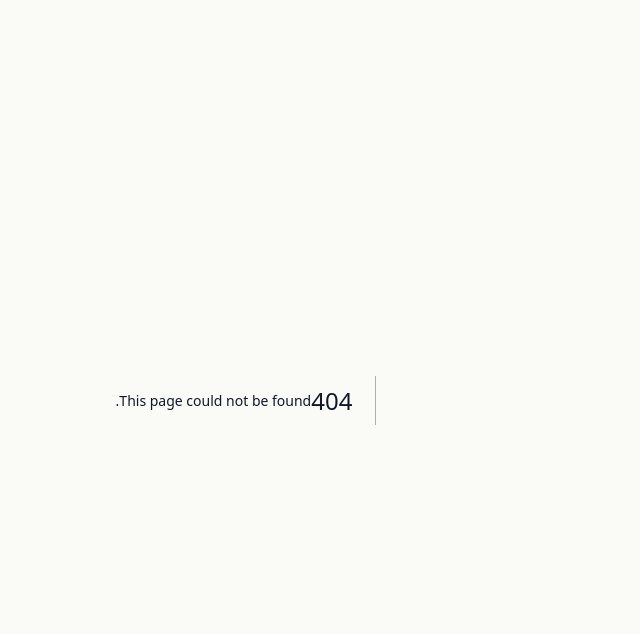
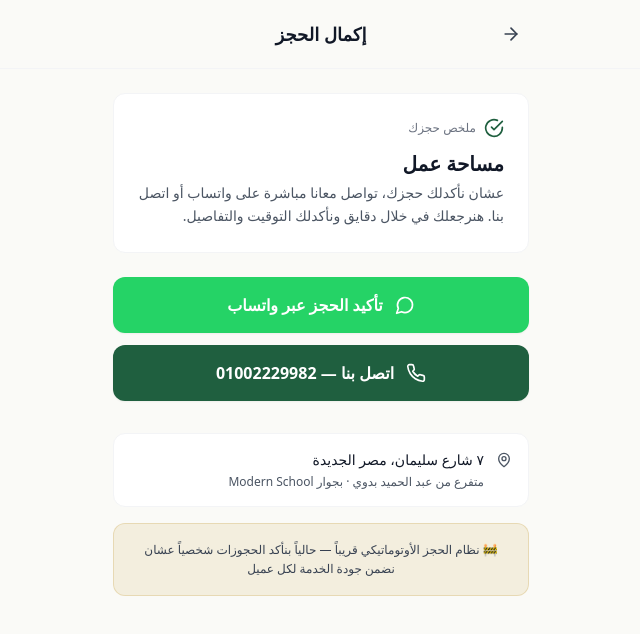
Before and after one commit to Madmonah/madmona-app, a Next.js app: page /book in a window 1280 px wide. Before the commit this address had no page. Shown: the top 634 px of the page, without its empty margins (426-1066 px from the left). Built offline with nearby package versions, Linux system fonts and the light colour scheme.

Commit message:
feat: Supabase singleton typing + /book page (WhatsApp confirmation flow)

```diff
--- a/next.config.mjs
+++ b/next.config.mjs
@@ -1,15 +1,7 @@
 /** @type {import('next').NextConfig} */
 const nextConfig = {
-  // TODO: Re-enable strict TS checking after refactoring auth/page.tsx
-  // to use Database['public']['Tables']['users']['Insert'] type assertions
-  // directly at the call sites. The createClient<Database>() generics don't
-  // survive being returned from a helper function.
-  typescript: {
-    ignoreBuildErrors: true,
-  },
-  eslint: {
-    ignoreDuringBuilds: true,
-  },
+  // Strict TS checking enabled — Supabase client now uses singleton pattern
+  // which preserves the Database generic types correctly across module boundaries
   images: {
     domains: ['media.canva.com', 'mjhflxpxunwycbiquoig.supabase.co'],
     formats: ['image/avif', 'image/webp'],
--- /dev/null
+++ b/src/app/book/page.tsx
@@ -0,0 +1,144 @@
+'use client'
+
+import { Suspense } from 'react'
+import { useSearchParams, useRouter } from 'next/navigation'
+import { ArrowRight, MessageCircle, Phone, MapPin, CheckCircle } from 'lucide-react'
+
+type SpaceId = 'indoor-coworking' | 'outdoor-garden' | 'private-office' | 'meeting-room'
+
+const SPACE_NAMES: Record<SpaceId, string> = {
+  'indoor-coworking': 'المساحة المشتركة الداخلية',
+  'outdoor-garden': 'الجاردن',
+  'private-office': 'الأوفيس الخاص',
+  'meeting-room': 'غرفة الاجتماعات',
+}
+
+const PRICING_TYPE_NAMES: Record<string, string> = {
+  hourly: 'بالساعة',
+  daily: 'باليوم',
+  package: 'باكدج',
+  monthly: 'بالشهر',
+  'hourly-4': 'بالساعة (٤ أشخاص)',
+  'hourly-8': 'بالساعة (٨ أشخاص)',
+}
+
+interface BookingData {
+  spaceId: SpaceId
+  pricingType: string
+}
+
+function BookingContent() {
+  const searchParams = useSearchParams()
+  const router = useRouter()
+
+  let bookingData: BookingData | null = null
+  try {
+    const spaceParam = searchParams.get('space')
+    if (spaceParam) {
+      const parsed = JSON.parse(decodeURIComponent(spaceParam))
+      if (parsed && typeof parsed === 'object' && parsed.spaceId) {
+        bookingData = parsed as BookingData
+      }
+    }
+  } catch (e) {
+    // Invalid query — fall through to default
+  }
+
+  const spaceName = bookingData ? SPACE_NAMES[bookingData.spaceId] || 'مساحة عمل' : 'مساحة عمل'
+  const pricingName = bookingData ? PRICING_TYPE_NAMES[bookingData.pricingType] || '' : ''
+
+  const whatsappMessage = encodeURIComponent(
+    `أهلاً يا مضمونة 👋\n\nحابب أحجز:\n• ${spaceName}${pricingName ? `\n• ${pricingName}` : ''}\n\nممكن نتواصل لتأكيد التفاصيل والموعد؟`
+  )
+  const whatsappUrl = `https://wa.me/201002229982?text=${whatsappMessage}`
+
+  return (
+    <div className="min-h-screen bg-[#FAFAF7]" dir="rtl">
+      {/* Header */}
+      <header className="bg-[#FAFAF7] border-b border-gray-100 sticky top-0 z-40">
+        <div className="max-w-md mx-auto px-4 py-4 flex items-center justify-between">
+          <button
+            onClick={() => router.back()}
+            className="p-2 hover:bg-gray-50 rounded-full transition-colors"
+            aria-label="رجوع"
+          >
+            <ArrowRight className="w-5 h-5 text-gray-700" />
+          </button>
+          <h1 className="text-lg font-semibold text-gray-900">إكمال الحجز</h1>
+          <div className="w-9" />
+        </div>
+      </header>
+
+      <main className="max-w-md mx-auto px-4 py-6 pb-20">
+        {/* Booking Summary */}
+        <section className="bg-white rounded-xl border border-gray-100 p-6 mb-6">
+          <div className="flex items-center gap-2 mb-3">
+            <CheckCircle className="w-5 h-5 text-[#1F5F3F]" />
+            <span className="text-xs text-gray-500 font-medium">ملخص حجزك</span>
+          </div>
+          <h2 className="text-xl font-bold text-gray-900 mb-1">{spaceName}</h2>
+          {pricingName && (
+            <p className="text-sm text-[#B8860B] font-medium mb-3">{pricingName}</p>
+          )}
+          <p className="text-sm text-gray-600 leading-relaxed">
+            عشان نأكدلك حجزك، تواصل معانا مباشرة على واتساب أو اتصل بنا.
+            هنرجعلك في خلال دقايق ونأكدلك التوقيت والتفاصيل.
+          </p>
+        </section>
+
+        {/* CTA Buttons */}
+        <section className="space-y-3 mb-8">
+          <a
+            href={whatsappUrl}
+            target="_blank"
+            rel="noopener noreferrer"
+            className="flex items-center justify-center gap-3 w-full bg-[#25D366] text-white py-4 px-6 rounded-xl font-semibold hover:bg-[#25D366]/90 transition-colors shadow-sm"
+          >
+            <MessageCircle className="w-5 h-5" />
+            <span>تأكيد الحجز عبر واتساب</span>
+          </a>
+
+          <a
+            href="tel:01002229982"
+            className="flex items-center justify-center gap-3 w-full bg-[#1F5F3F] text-white py-4 px-6 rounded-xl font-semibold hover:bg-[#1F5F3F]/90 transition-colors shadow-sm"
+          >
+            <Phone className="w-5 h-5" />
+            <span>اتصل بنا — 01002229982</span>
+          </a>
+        </section>
+
+        {/* Location reminder */}
+        <section className="bg-white rounded-xl border border-gray-100 p-4 mb-4">
+          <div className="flex items-start gap-3">
+            <MapPin className="w-4 h-4 text-gray-600 mt-0.5 flex-shrink-0" />
+            <div>
+              <p className="text-sm font-medium text-gray-900">٧ شارع سليمان، مصر الجديدة</p>
+              <p className="text-xs text-gray-600 mt-1">متفرع من عبد الحميد بدوي · بجوار Modern School</p>
+            </div>
+          </div>
+        </section>
+
+        {/* Coming soon notice */}
+        <div className="p-4 bg-[#B8860B]/10 border border-[#B8860B]/20 rounded-xl">
+          <p className="text-xs text-gray-700 leading-relaxed text-center">
+            🚧 نظام الحجز الأوتوماتيكي قريباً — حالياً بنأكد الحجوزات شخصياً عشان نضمن جودة الخدمة لكل عميل
+          </p>
+        </div>
+      </main>
+    </div>
+  )
+}
+
+export default function BookPage() {
+  return (
+    <Suspense
+      fallback={
+        <div className="min-h-screen bg-[#FAFAF7] flex items-center justify-center" dir="rtl">
+          <p className="text-gray-500">جاري التحميل...</p>
+        </div>
+      }
+    >
+      <BookingContent />
+    </Suspense>
+  )
+}
```
Also changed, not shown: src/lib/supabase.ts (+27 -22 lines).
